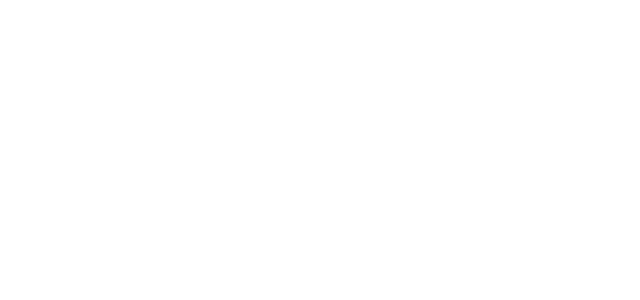
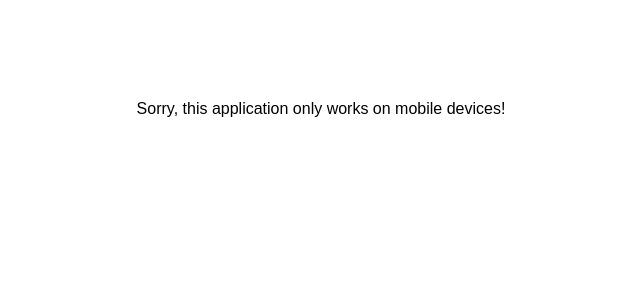
Before and after one commit to thedatadev/isle, a React (Create React App) app in the folder client/: page / in a window 1280 px wide. Shown: the top 300 px of the page, without its empty margins (319-959 px from the left). Built offline with nearby package versions, Linux system fonts and the light colour scheme.

Commit message:
display incompatability notification on desktop devices

```diff
--- a/client/src/App.js
+++ b/client/src/App.js
@@ -9,7 +9,10 @@ import './App.css';
 import Home from './components/Home/Home';
 import Dashboard from './components/Dashboard/Dashboard';
 
-function App() {
+
+
+function Mobile() {
+
   return (
 
     <BrowserRouter>
@@ -24,8 +27,56 @@ function App() {
 
     </BrowserRouter>
 
+  );
+
+}
+
+
+function isMobile() {
+
+  function isPortrait() {
+
+    return window.innerWidth < window.innerHeight;
+
+  }
+
+  const maxWidth = 480;
+
+  const width = isPortrait() ? window.innerWidth : window.innerHeight;
+
+  return width < maxWidth;
+
+}
+
+
+function Desktop() {
+
+  const desktopStyling = {
+    textAlign: 'center',
+    fontFamily: 'sans-serif',
+    fontWeight: '100',
+    marginTop: '100px'
+  }
+
+  return (
+
+    <div className="App" style={desktopStyling}>
+
+      <p>Sorry, this application only works on mobile devices!</p>
+
+    </div>
 
   );
+
+}
+
+
+function App() {
+
+  // TODO: detect orientation change from portrait to landscape
+
+  return isMobile() ? Mobile() : Desktop();
+
 }
 
 export default App;
--- a/client/src/index.css
+++ b/client/src/index.css
@@ -11,10 +11,11 @@
   background-color: rgba(0, 0, 0, 0.103);
 }
 
+/*
 @media screen and ( min-width: 500px ) {
 
   #root {
     display: none;
   }
 
-}
+} */
```
